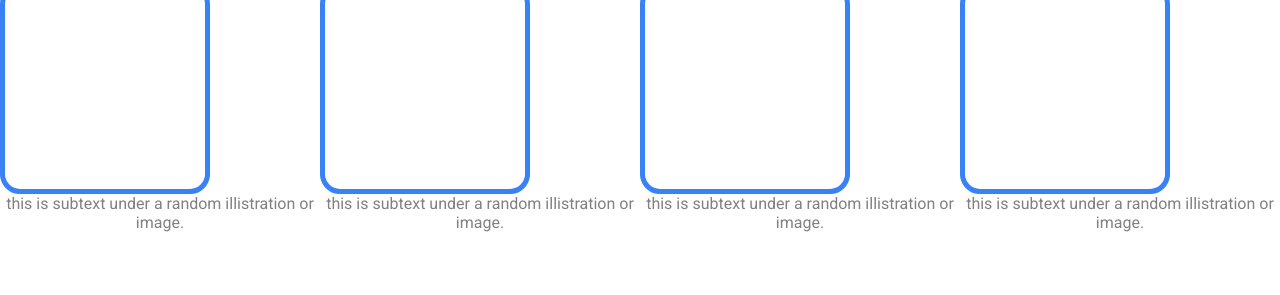
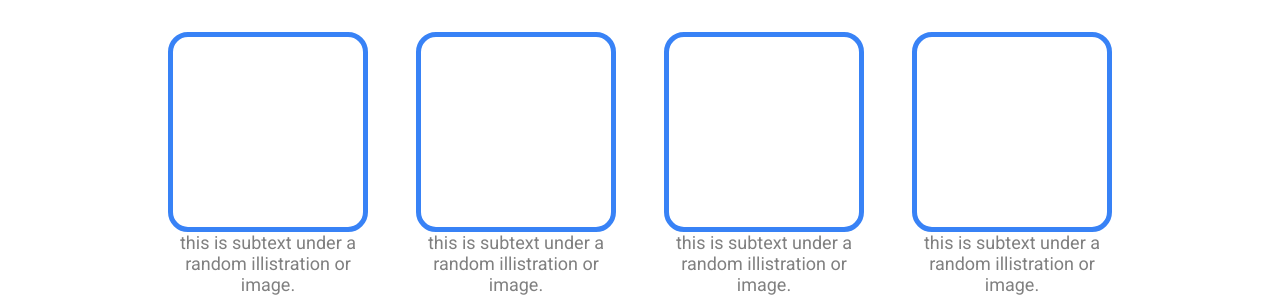
Before and after one commit to DarkSrtker/Landing-Page, a plain HTML site: page index.html in a window 1280 px wide. Shown: the part 585-880 px from the top of the page. Before the commit the page ends 817 px from the top, so only its background shows below. Drawn offline with Linux system fonts and the light colour scheme.

Commit message:
Finished the cards section of the site and started setting up the quote section

```diff
--- a/index.html
+++ b/index.html
@@ -38,24 +38,30 @@
         <div class="mid-content">
             <div class="mid-title">Some Random Information.</div>
             <div class="cards">
-                <div class="card1">
+                <div class="card-text">
                     <div class="card"></div>
                     <div class="text">this is subtext under a random illistration or image.</div>
                 </div>
-                <div class="card2">
+                <div class="card-text">
                     <div class="card"></div>
                     <div class="text">this is subtext under a random illistration or image.</div>
                 </div>
-                <div class="card3">
+                <div class="card-text">
                     <div class="card"></div>
                     <div class="text">this is subtext under a random illistration or image.</div>
                 </div>
-                <div class="card4">
+                <div class="card-text">
                     <div class="card"></div>
                     <div class="text">this is subtext under a random illistration or image.</div>
                 </div>
             </div>
             </div>
+
+        <div class="quote-section">
+            <div class="quote">
+
+            </div>
+        </div>
         </div>
     </body>
 </html>
--- a/styles.css
+++ b/styles.css
@@ -4,6 +4,7 @@
     margin: 0;
     padding: 0;
     font-family: Roboto;
+    box-sizing: border-box;
 }
 
 body{
@@ -93,7 +94,7 @@ ul{
     font-weight: bolder;
     color: #1F2937;
     text-align: center;
-    margin: 24px;
+    margin: 48px;
 }
 
 .card{
@@ -108,9 +109,20 @@ ul{
 .cards{
     display: flex;
     justify-content: center;
+    gap: 48px;
 }
 
 .text{
     color:grey;
+    font-size: 18px;
+}
+
+.card-text{
+    width: 200px;
+    display: flex;
+    flex-direction: column;
+    justify-content: center;
+    flex-wrap: wrap;
+    align-items: center;
     text-align: center;
 }
```
